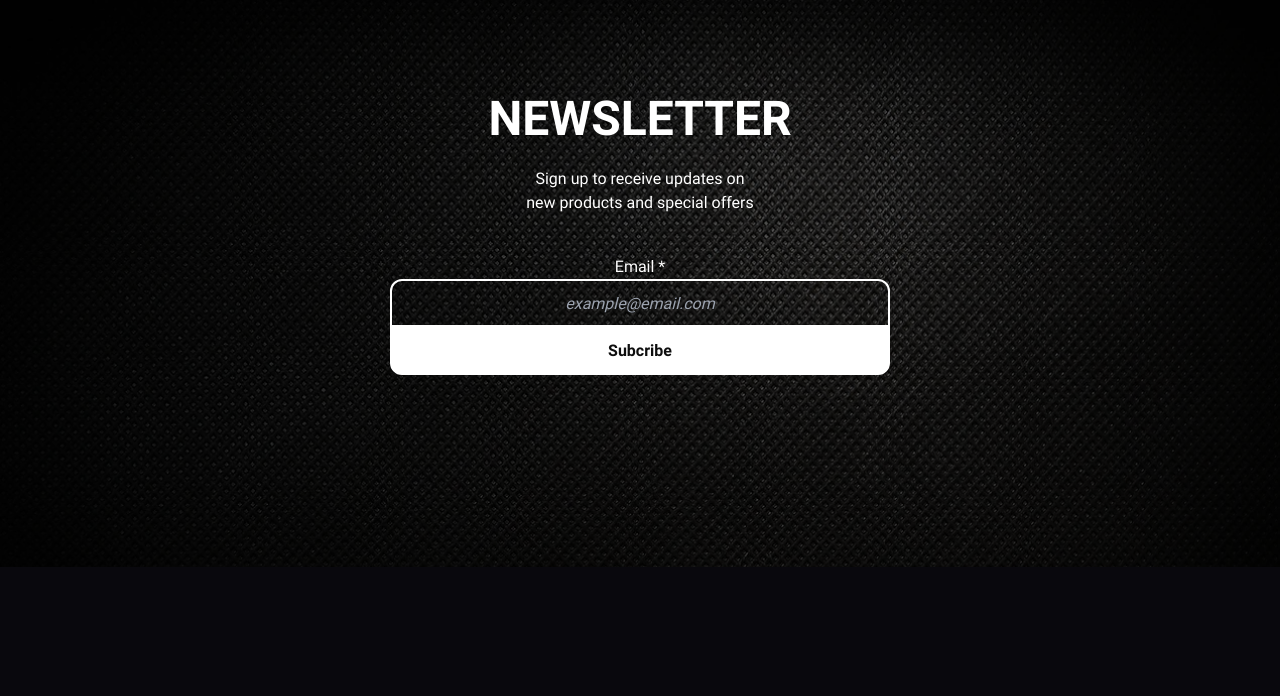
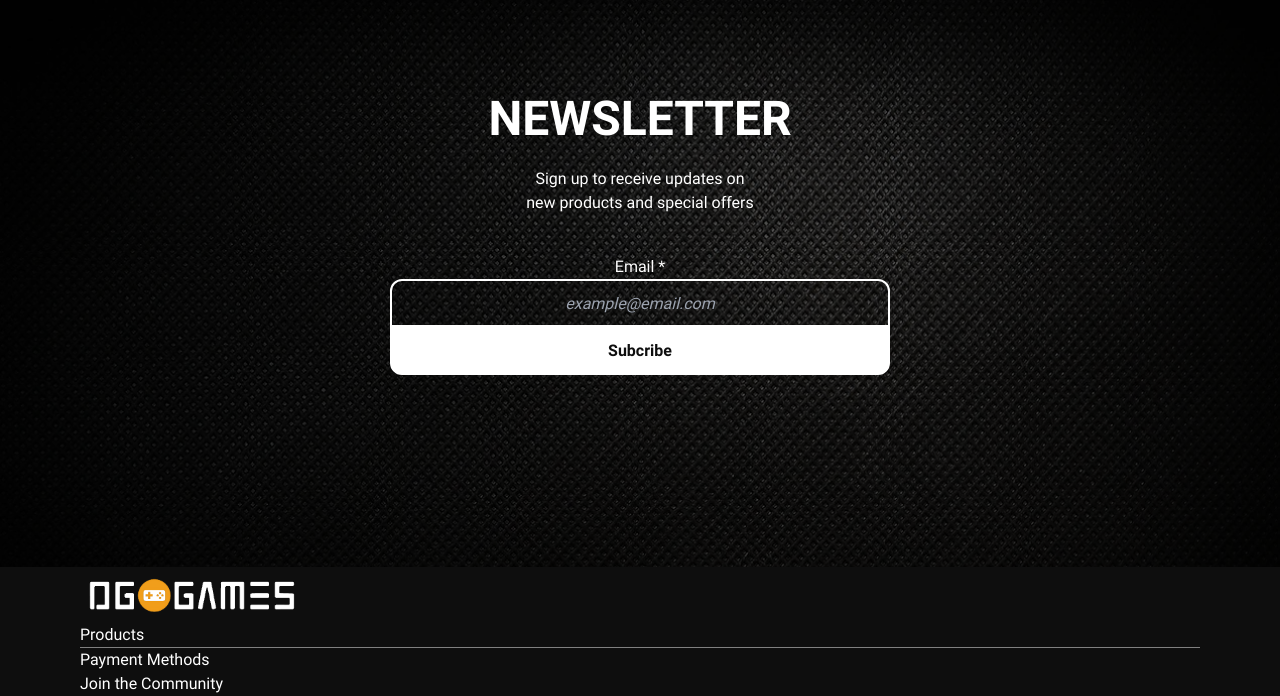
Before and after one commit to tai096/DGGames, a Flask app: page / in a window 1280 px wide. Shown: the part 3979-4675 px from the top of the page. Before the commit the page ends 4546 px from the top, so only its background shows below. Run offline with Flask 3, Linux system fonts and the light colour scheme; data comes from the database, SQL or seed files in the repository; style sheets or scripts are compiled from the project's sources.

Commit message:
add footer

```diff
--- a/general/templates/general/base.html
+++ b/general/templates/general/base.html
@@ -99,8 +99,35 @@
 
     {% endblock content %}
 
-    <footer>
+    <footer class="px-20">
+      <div id="footer_nav">
+        <div class="footer-logo">
+          <img src="static/assets/img/logo-DGGames.png" alt="DG Games" class="w-56">
+        </div>
 
+        <div class="footer_nav-products">
+          <h5>Products</h5>
+        </div>
+
+        <div class="footer_store-info">
+
+        </div>
+
+        <div class="footer_policies">
+
+        </div>
+      </div>
+
+      <div class="break-line w-full border-t border-solid" style="border-color: rgba(204,204,204,0.6);"></div>
+
+      <div id="payment-and-community">
+        <div class="payment-methods">
+          <p>Payment Methods</p>
+        </div>
+        <div class="community-link">
+          <p>Join the Community</p>
+        </div>
+      </div>
     </footer>
   </body>
 </html>
--- a/static/output.css
+++ b/static/output.css
@@ -776,6 +772,10 @@ video {
 
 .w-52 {
   width: 13rem;
+}
+
+.w-56 {
+  width: 14rem;
 }
 
 .w-60 {
@@ -940,6 +940,10 @@ video {
   border-bottom-width: 2px;
 }
 
+.border-t {
+  border-top-width: 1px;
+}
+
 .border-solid {
   border-style: solid;
 }
```
Also changed, not shown: other parts of static/output.css (+12 -76 lines).
